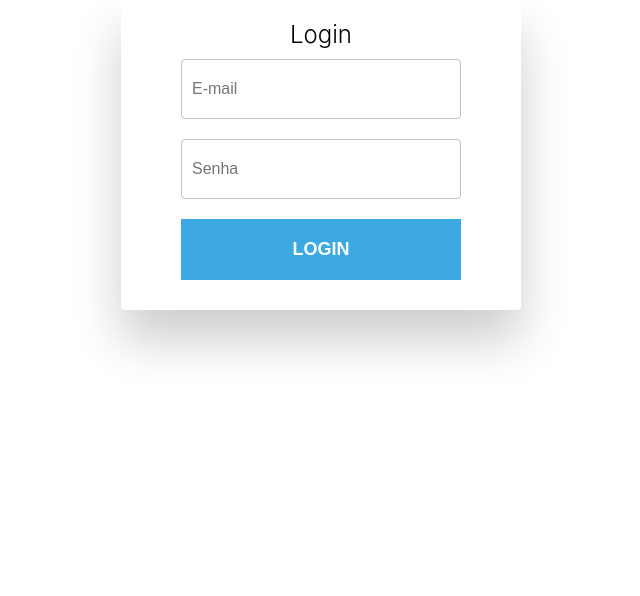
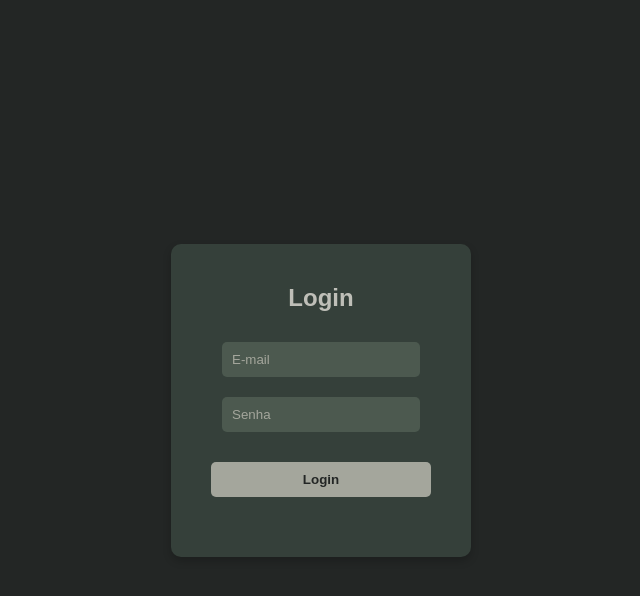
Before and after one commit to GabrielCosta-Abap/SupplyHub-Frontend, a React (Create React App) app: page / in a window 1280 px wide. Shown: the top 596 px of the page, without its empty margins (319-959 px from the left). Built offline with nearby package versions, Linux system fonts and the light colour scheme.

Commit message:
projeto finalizado

```diff
--- a/src/App.css
+++ b/src/App.css
@@ -5,130 +5,63 @@
 }
 
 .login-body {
-  background-color: #9f9da7;
-  font-size: 1.6rem;
-  font-family: "Open Sans", sans-serif;
-  color: #2b3e51;
+  font-family: Arial, sans-serif;
+  background-color: #232625;
+  color: #A4A69C;
+  display: flex;
+  justify-content: center;
+  align-items: center;
   height: 100vh;
-  padding-top: 100px ;
+  margin: 0;
+
 }
 
-h2 {
-  font-weight: 300;
+.login-form-wrap {
+  background-color: #35403A;
+  padding: 40px;
+  border-radius: 10px;
+  box-shadow: 0 4px 8px rgba(0, 0, 0, 0.2);
+  width: 300px;
   text-align: center;
 }
 
-a,
-a:link,
-a:visited,
-a:active {
-  color: #3ca9e2;
-  -webkit-transition: all 0.2s ease;
-  transition: all 0.2s ease;
-}
-a:focus, a:hover,
-a:link:focus,
-a:link:hover,
-a:visited:focus,
-a:visited:hover,
-a:active:focus,
-a:active:hover {
-  color: #329dd5;
-  -webkit-transition: all 0.2s ease;
-  transition: all 0.2s ease;
+.login-form-wrap h2 {
+  margin-bottom: 20px;
+  color: #BFBFB8;
 }
 
-.login-form-wrap {
-  background-color: #fff;
-  width: 70%;
-  max-width: 400px;
-  margin: auto;
-  text-align: center;
-  padding: 20px 0 0 0;
-  border-radius: 4px;
-  box-shadow: 0px 30px 50px 0px rgba(0, 0, 0, 0.2);
+.login-form input[type="email"],
+.login-form input[type="password"] {
+  width: calc(100% - 22px);
+  padding: 10px;
+  margin: 10px 0;
+  border: none;
+  border-radius: 5px;
+  background-color: #4C594F;
+  color: #A4A69C;
 }
 
-.login-form {
-  padding: 0 60px;
-}
-
-input {
-  display: block;
-  box-sizing: border-box;
-  width: 100%;
-  outline: none;
-  height: 60px;
-  line-height: 60px;
-  border-radius: 4px;
-}
-
-input[type="password"],
-input[type="email"] {
-  width: 100%;
-  padding: 0 0 0 10px;
-  margin: 10px 0;
-  color: #8a8b8e;
-  border: 1px solid #c2c0ca;
-  font-style: normal;
-  font-size: 16px;
-  -webkit-appearance: none;
-     -moz-appearance: none;
-          appearance: none;
-  position: relative;
-  display: inline-block;
-  background: none;
-}
-input[type="password"]:focus,
-input[type="email"]:focus {
-  border-color: #3ca9e2;
+.login-form input[type="email"]::placeholder,
+.login-form input[type="password"]::placeholder {
+  color: #A4A69C;
 }
 
 .btn-login {
+  width: 100%;
+  padding: 10px;
+  margin: 20px 0;
   border: none;
-  display: block;
-  background-color: #3ca9e2;
-  color: #fff;
+  border-radius: 5px;
+  background-color: #A4A69C;
+  color: #232625;
+  cursor: pointer;
   font-weight: bold;
-  text-transform: uppercase;
-  cursor: pointer;
-  -webkit-transition: all 0.2s ease;
-  transition: all 0.2s ease;
-  font-size: 18px;
-  position: relative;
-  display: inline-block;
-  cursor: pointer;
-  text-align: center;
-  margin-bottom: 30px;
-  margin-top: 10px;
-  width: 100%;
-  padding: 20px;
-}
-.btn-login:hover {
-  background-color: #329dd5;
-  -webkit-transition: all 0.2s ease;
-  transition: all 0.2s ease;
 }
 
-.loading-overlay {
-  position: fixed;
-  top: 0;
-  left: 0;
-  width: 100%;
-  height: 100%;
-  background-color: rgba(255, 255, 255, 0.8); /* Cor de fundo com opacidade */
-  display: flex;
-  justify-content: center;
-  align-items: center;
-  z-index: 9999; /* Garante que o indicador de carregamento fique acima de todo o conteúdo */
+.btn-login:hover {
+  background-color: #BFBFB8;
 }
 
-.loading-indicator {
-  font-size: 20px;
-  font-weight: bold;
-  color: #333; /* Cor do texto */
-  background-color: #fff; /* Cor de fundo */
-  padding: 20px;
-  border-radius: 8px;
-  box-shadow: 0 2px 4px rgba(0, 0, 0, 0.1); /* Sombra */
+.login-form p {
+  color: #BFBFB8;
 }
--- a/src/components/ListaCompras.js
+++ b/src/components/ListaCompras.js
@@ -2,48 +2,64 @@ import React, { useState, useEffect } from 'react';
 import { Table, TableBody, TableCell, TableContainer, TableHead, TableRow, Checkbox, TextField, Button, Paper } from '@mui/material';
 import API from '../service/API.js';
 import { styled } from '@mui/system';
+import SaveIcon from '@mui/icons-material/Save';
 
 const StyledTableContainer = styled(TableContainer)({
-  margin: '20px',
+  '@media (max-width: 600px)': {
+    width: '100%',
+    padding: '10px',
+  },
 });
 
 const StyledTable = styled(Table)({
-  minWidth: 650,
+  '@media (max-width: 600px)': {
+    display: 'block',
+  },
 });
 
 const StyledTableCell = styled(TableCell)(({ theme }) => ({
   '@media (max-width: 600px)': {
     display: 'block',
     textAlign: 'right',
+    position: 'relative',
+    paddingLeft: '50%',
     '&:before': {
       content: 'attr(data-label)',
-      float: 'left',
+      position: 'absolute',
+      left: 0,
+      width: '45%',
+      paddingLeft: '10px',
       fontWeight: 'bold',
+      whiteSpace: 'nowrap',
     },
   },
 }));
 
 const StyledTableRow = styled(TableRow)(({ theme }) => ({
-  '&.purchased': {
-    textDecoration: 'line-through',
-  },
-  '@media (max-width: 600px)': {
-    display: 'block',
-    marginBottom: '15px',
-  },
+  // '&.purchased': {
+  //   textDecoration: 'line-through',
+  // },
+  // '@media (max-width: 600px)': {
+  //   display: 'block',
+  //   marginBottom: '15px',
+  // },
 }));
 
 const StyledButton = styled(Button)({
   marginTop: '20px',
 });
 
-const ShoppingList = () => {
+const ListaCompras = () => {
   const [materials, setMaterials] = useState([]);
   const [isSaving, setIsSaving] = useState(false);
 
   useEffect(() => {
     API.get('/compras')
       .then(response => {
+        response.data.forEach(element => {
+          element.price = element.price.replace('$', '').replace('.', ',');
+        });
+
         setMaterials(response.data);
       })
       .catch(error => {
@@ -59,19 +75,19 @@ const ShoppingList = () => {
 
   const handleValueChange = (index, value) => {
     const newMaterials = [...materials];
-    newMaterials[index].price = value;  // Mantém o valor como string
+    newMaterials[index].price = value;
     setMaterials(newMaterials);
   };
 
   const handleSave = () => {
     setIsSaving(true);
-    // Converte o valor para número ao salvar
     const materialsToSave = materials.map(material => ({
       ...material,
-      price: parseFloat(material.price.replace(',', '.'))
+      quantity: material.purchased === true ? material.neededquantity : material.quantity,
+      price: parseFloat(material.price.replace(',', '.')),
     }));
 
-    API.post('/material', materialsToSave)
+    API.put('/material', materialsToSave)
       .then(response => {
         setIsSaving(false);
         console.log("Data saved successfully");
@@ -82,51 +98,61 @@ const ShoppingList = () => {
       });
   };
 
+  const calculateTotal = (material) => {
+    const price = parseFloat(material.price.replace(',', '.'));
+    const quantityToBuy = material.neededquantity - material.quantity;
+    return price * quantityToBuy;
+  };
+
+  const totalSum = materials.reduce((sum, material) => sum + calculateTotal(material), 0);
+  const formattedTotalSum = totalSum.toFixed(2).toString().replace('.', ',');
+
   return (
     <div>
       <StyledTableContainer component={Paper}>
         <StyledTable aria-label="simple table">
           <TableHead>
             <TableRow>
-              <TableCell>Checkbox</TableCell>
-              <TableCell>Material</TableCell>
-              <TableCell>Comprar</TableCell>
-              <TableCell>Val. Última Compra</TableCell>
+              <StyledTableCell data-label="Checkbox">Checkbox</StyledTableCell>
+              <StyledTableCell data-label="Material">Material</StyledTableCell>
+              <StyledTableCell data-label="Comprar">Comprar</StyledTableCell>
+              <StyledTableCell data-label="Val. Última Compra">Val. Última Compra</StyledTableCell>
+              <StyledTableCell data-label="Total">Total</StyledTableCell>
             </TableRow>
           </TableHead>
           <TableBody>
             {materials.map((material, index) => (
               <StyledTableRow key={material.id} className={material.purchased ? 'purchased' : ''}>
-                <StyledTableCell>
+                <StyledTableCell data-label="Checkbox">
                   <Checkbox
                     checked={material.purchased}
                     onChange={() => handleCheckboxChange(index)}
                   />
                 </StyledTableCell>
-                <StyledTableCell>{material.name}</StyledTableCell>
-                <StyledTableCell>{material.neededquantity - material.quantity}</StyledTableCell>
-                <StyledTableCell>
+                <StyledTableCell data-label="Material">{material.name}</StyledTableCell>
+                <StyledTableCell data-label="Comprar">{material.neededquantity - material.quantity}</StyledTableCell>
+                <StyledTableCell data-label="Val. Última Compra">
                   <TextField
                     size="small"
-                    value={(parseFloat(material.price.replace('$', '').replace(',', '.'))).toLocaleString('pt-BR', { style: 'currency', currency: 'BRL' }).replace('R$','')} // Use o valor original aqui
+                    value={material.price}
                     onChange={(e) => handleValueChange(index, e.target.value)}
                   />
                 </StyledTableCell>
+                <StyledTableCell data-label="Total">{calculateTotal(material).toFixed(2).toString().replace('.', ',')}</StyledTableCell>
               </StyledTableRow>
             ))}
+            <StyledTableRow className='totalizadorCompras'>
+              <StyledTableCell colSpan={4} data-label="Total">Total</StyledTableCell>
+              <StyledTableCell data-label="Total">{formattedTotalSum}</StyledTableCell>
+            </StyledTableRow>
           </TableBody>
         </StyledTable>
       </StyledTableContainer>
-      <StyledButton
-        variant="contained"
-        color="primary"
-        onClick={handleSave}
-        disabled={isSaving}
-      >
-        {isSaving ? 'Saving...' : 'Save'}
-      </StyledButton>
+      <div className="footerbar">
+        <Button disabled={isSaving} onClick={handleSave} type="submit" className="form-button btn-salvar" startIcon={<SaveIcon />}>{isSaving ? 'Salvando...' : 'Salvar'}</Button>
+      </div>
     </div>
   );
 };
 
-export default ShoppingList;
+export default ListaCompras;
--- a/src/components/Login.js
+++ b/src/components/Login.js
@@ -48,6 +48,8 @@ function Login() {
 
             {user == null ? (
 
+            <div className="login-body">
+
                 <div className='login-form-wrap'>
                     <h2>
                         Login
@@ -72,6 +74,8 @@ function Login() {
                     </form>
                     <p>{error}</p>
                 </div>
+            </div>
+
             ) : (
                 <>
                     <header className="app-header">
@@ -82,7 +86,7 @@ function Login() {
                                 color="primary"
                                 onClick={handleLogoff}
                                 startIcon={<ExitToAppIcon />}
-                            >
+                                >
                                 Logoff
                             </Button>
                         </div>
--- a/src/service/API.js
+++ b/src/service/API.js
@@ -1,8 +1,8 @@
 import axios from 'axios';
 
 const API = axios.create ({
-    // baseURL:"https://supply-hub-backend.vercel.app/"
-    baseURL:"http://localhost:3000"
+    baseURL:"https://supply-hub-backend.vercel.app/"
+    // baseURL:"http://localhost:3000"
 });
 
 export default API;
```
Also changed, not shown: src/css/ListaCompras.css (+6 -6 lines), src/assets/background-login.jpg (added).
